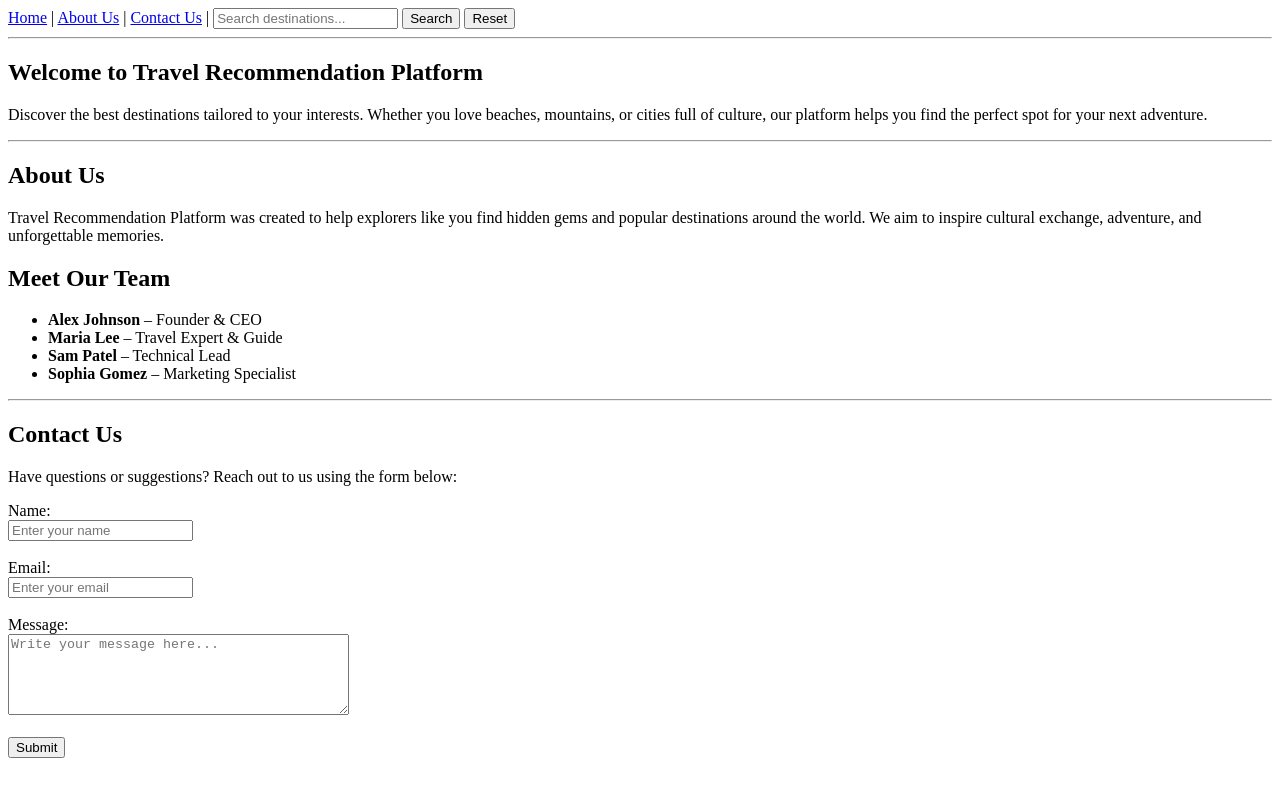
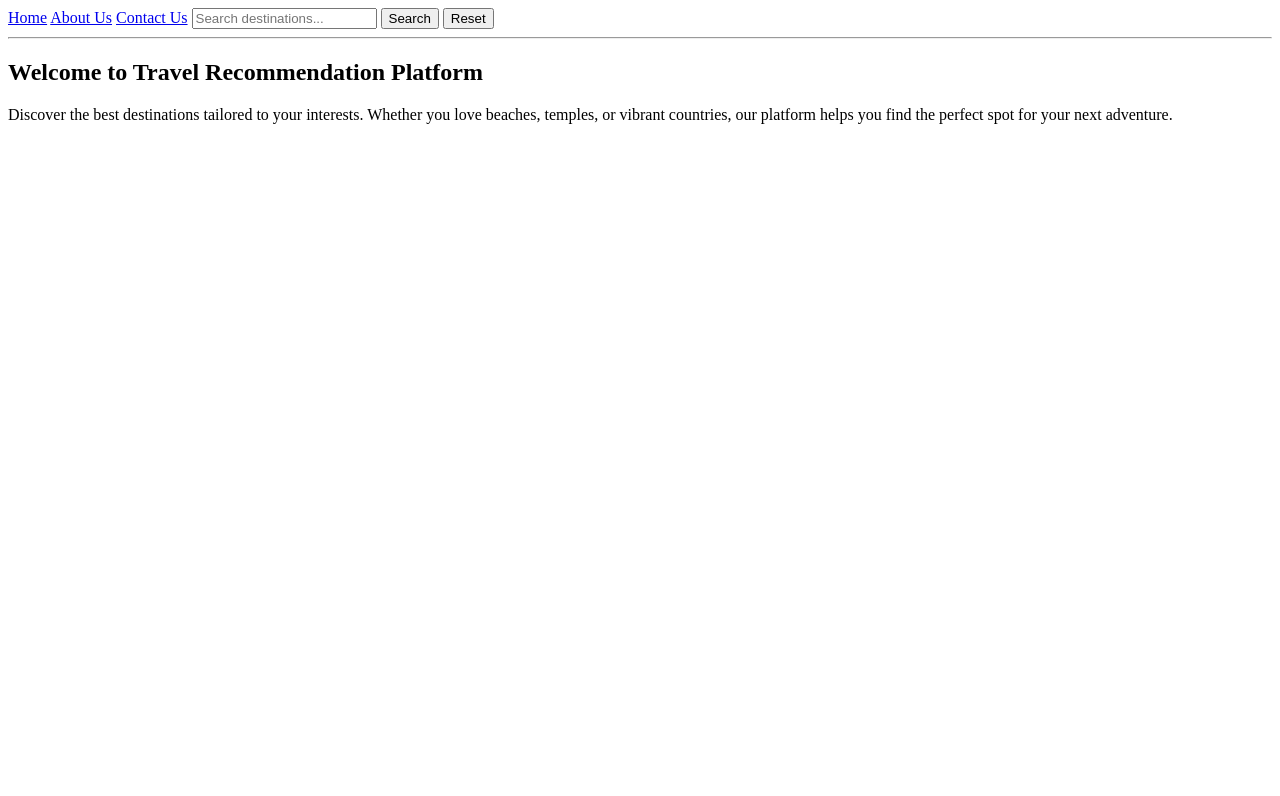
Before and after one commit to ameyabahadure/JS_project1, a plain HTML site: page index.html in a window 1280 px wide. Drawn offline with Linux system fonts and the light colour scheme.

Commit message:
Update index.html

```diff
--- a/index.html
+++ b/index.html
@@ -4,75 +4,43 @@
     <meta charset="UTF-8">
     <meta name="viewport" content="width=device-width, initial-scale=1.0">
     <title>Travel Recommendation Platform</title>
+    <link rel="stylesheet" href="travel_recommendation.css">
 </head>
 <body>
-
     <!-- Navbar -->
     <nav>
-        <a href="#home">Home</a> |
-        <a href="#about">About Us</a> |
-        <a href="#contact">Contact Us</a> |
-
-        <!-- Search Bar (only for Home section) -->
+        <a href="#" id="homeLink">Home</a>
+        <a href="#" id="aboutLink">About Us</a>
+        <a href="#" id="contactLink">Contact Us</a>
         <span id="searchSection">
             <input type="text" id="searchInput" placeholder="Search destinations...">
             <button id="searchBtn">Search</button>
             <button id="resetBtn">Reset</button>
         </span>
     </nav>
-
     <hr>
 
-    <!-- Task 3: Home Page -->
-    <section id="home">
+    <!-- Main Sections -->
+    <section id="homeSection">
         <h1>Welcome to Travel Recommendation Platform</h1>
-        <p>
-            Discover the best destinations tailored to your interests.
-            Whether you love beaches, mountains, or cities full of culture,
-            our platform helps you find the perfect spot for your next adventure.
-        </p>
+        <p>Discover the best destinations tailored to your interests. Whether you love beaches, temples, or vibrant countries, our platform helps you find the perfect spot for your next adventure.</p>
     </section>
-
-    <hr>
-
-    <!-- Task 4: About Us -->
-    <section id="about">
+    <section id="aboutSection" style="display:none;">
         <h1>About Us</h1>
-        <p>
-            Travel Recommendation Platform was created to help explorers like you
-            find hidden gems and popular destinations around the world.
-            We aim to inspire cultural exchange, adventure, and unforgettable memories.
-        </p>
-
-        <h2>Meet Our Team</h2>
-        <ul>
-            <li><strong>Alex Johnson</strong> – Founder & CEO</li>
-            <li><strong>Maria Lee</strong> – Travel Expert & Guide</li>
-            <li><strong>Sam Patel</strong> – Technical Lead</li>
-            <li><strong>Sophia Gomez</strong> – Marketing Specialist</li>
-        </ul>
+        <p>Travel Recommendation Platform was created to help explorers like you find the best destinations. We aim to inspire cultural exchange, adventure, and discovery around the globe.</p>
     </section>
-
-    <hr>
-
-    <!-- Task 5: Contact Us -->
-    <section id="contact">
+    <section id="contactSection" style="display:none;">
         <h1>Contact Us</h1>
-        <p>Have questions or suggestions? Reach out to us using the form below:</p>
-
         <form>
-            <label for="name">Name:</label><br>
-            <input type="text" id="name" name="name" placeholder="Enter your name"><br><br>
-
-            <label for="email">Email:</label><br>
-            <input type="email" id="email" name="email" placeholder="Enter your email"><br><br>
-
-            <label for="message">Message:</label><br>
-            <textarea id="message" name="message" rows="5" cols="40" placeholder="Write your message here..."></textarea><br><br>
-
+            <label>Name: <input type="text" required></label><br><br>
+            <label>Email: <input type="email" required></label><br><br>
+            <label>Message:<br>
+                <textarea required></textarea>
+            </label><br>
             <button type="submit">Submit</button>
         </form>
     </section>
 
+    <script src="travel_recommendation.js"></script>
 </body>
 </html>
```
